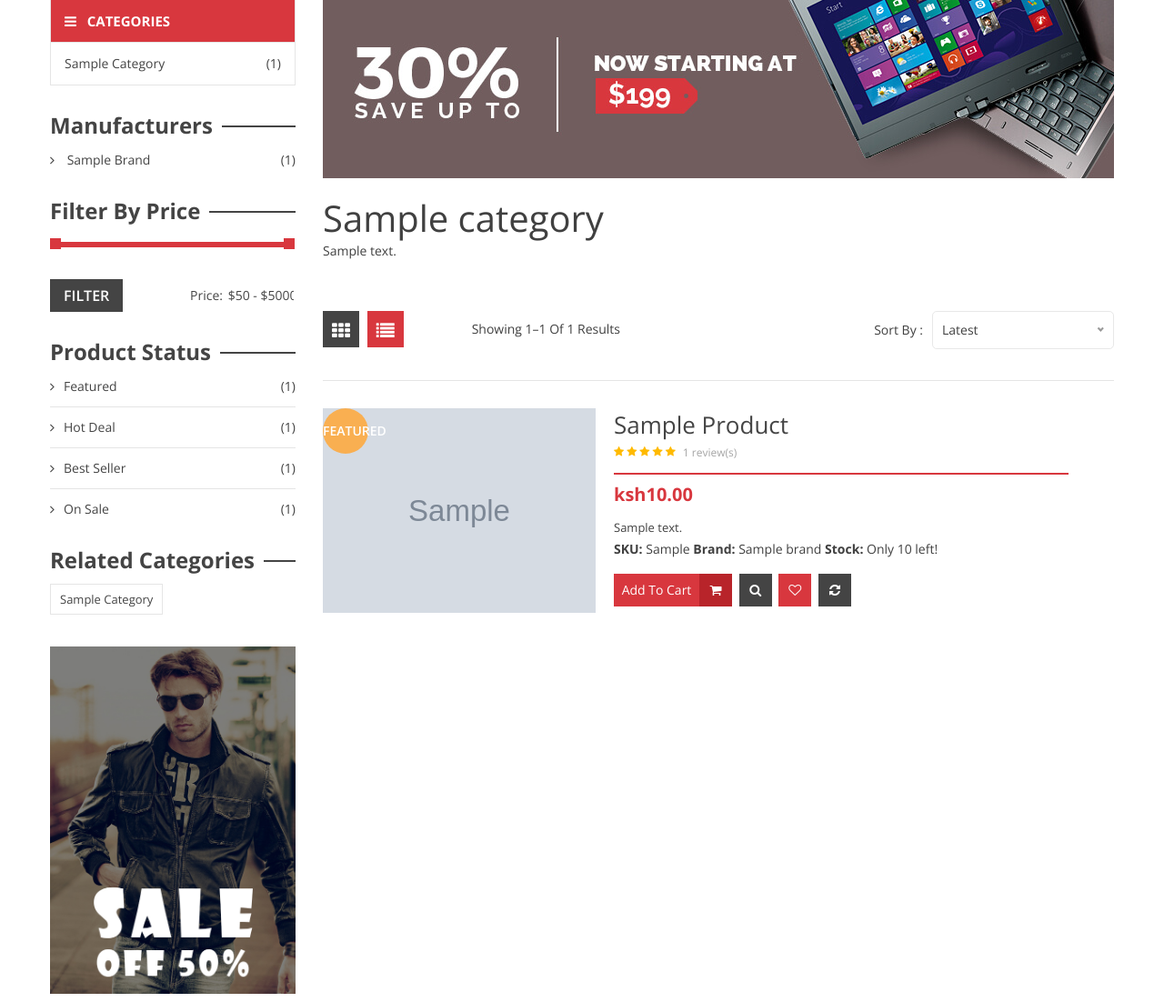
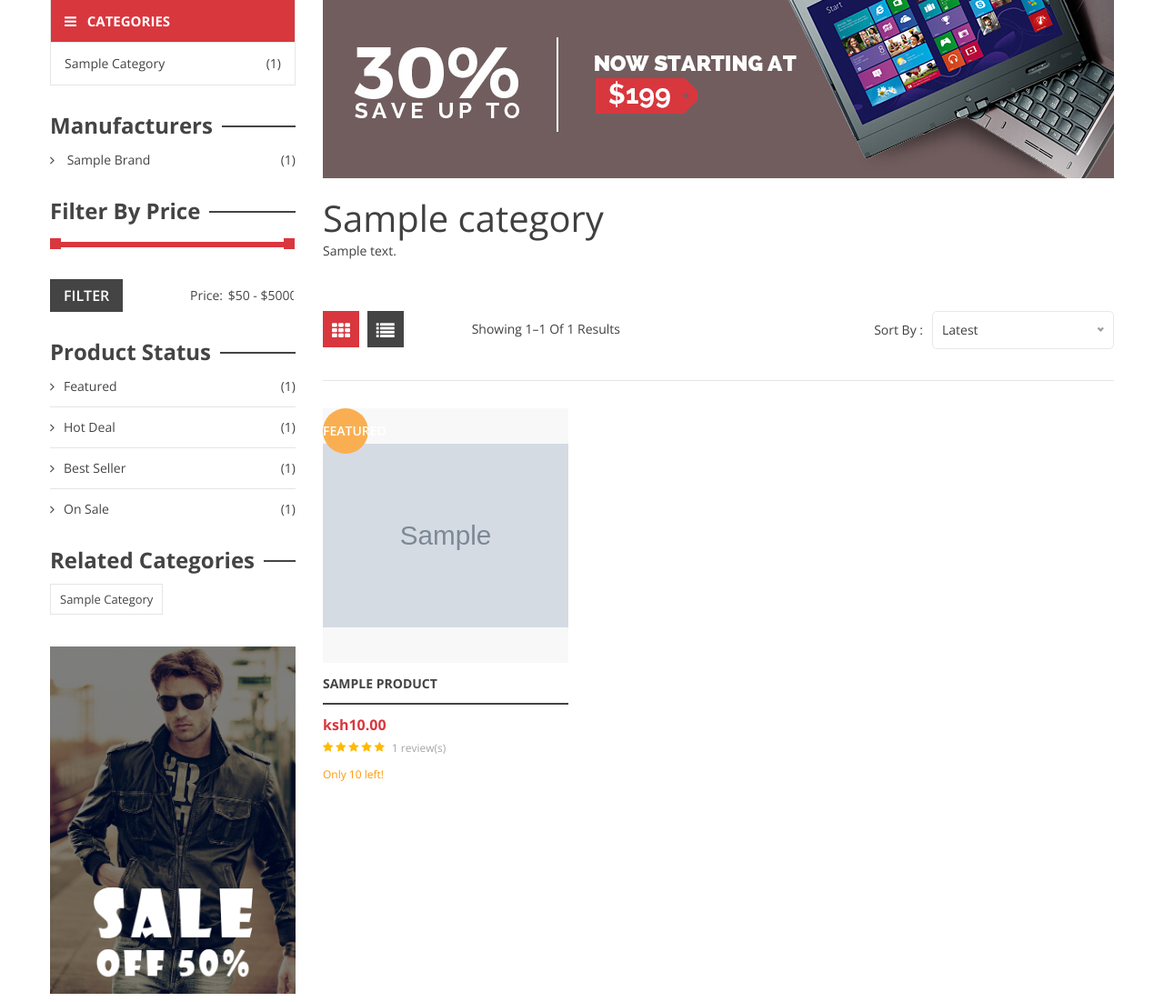
Before and after one commit to steve-ongera/galio, a Django app: a page that uses templates/category/category_products.html in a window 1280 px wide. Shown: the part 322-1424 px from the top of the page at 91% size. Run offline with Django 5.2, Linux system fonts and the light colour scheme; tables that the repository leaves empty hold one stand-in row (values such as "Sample post"); grey boxes marked "Sample" are stand-in pictures; some libraries are stand-ins or nearby versions.

```diff
--- a/templates/category/category_products.html
+++ b/templates/category/category_products.html
@@ -1,6 +1,103 @@
 {% extends "base.html" %}
 {% load static %}
 {% block content %}
+
+<style>
+/* Product image container - fixed size */
+.product-item .product-thumb {
+    height: 280px;
+    overflow: hidden;
+    display: flex;
+    align-items: center;
+    justify-content: center;
+    background: #f8f8f8;
+}
+
+.product-item .product-thumb img {
+    width: 100%;
+    height: 100%;
+    object-fit: cover;
+}
+
+/* Product name truncation */
+.product-item .product-content h4 {
+    overflow: hidden;
+    text-overflow: ellipsis;
+    white-space: nowrap;
+    margin-bottom: 10px;
+}
+
+.product-item .product-content h4 a {
+    display: block;
+    overflow: hidden;
+    text-overflow: ellipsis;
+    white-space: nowrap;
+}
+
+/* Hide list view by default */
+.product-list-item {
+    display: none;
+}
+
+/* Show grid view by default */
+.product-item {
+    display: block;
+}
+
+/* When list view is active */
+.shop-product-wrap.list-view .product-item {
+    display: none;
+}
+
+.shop-product-wrap.list-view .product-list-item {
+    display: block;
+}
+
+/* List view image size */
+.product-list-item .product-thumb {
+    height: 200px;
+    width: 200px;
+    overflow: hidden;
+    display: flex;
+    align-items: center;
+    justify-content: center;
+    background: #f8f8f8;
+    flex-shrink: 0;
+}
+
+.product-list-item .product-thumb img {
+    width: 100%;
+    height: 100%;
+    object-fit: cover;
+}
+
+/* List view content truncation */
+.product-list-item .product-list-content h3 a {
+    display: block;
+    overflow: hidden;
+    text-overflow: ellipsis;
+    white-space: nowrap;
+}
+
+/* Stock status styling */
+.stock-status {
+    font-size: 12px;
+    margin-top: 5px;
+}
+
+.stock-status.out-of-stock {
+    color: #dc3545;
+}
+
+.stock-status.low-stock {
+    color: #ff9800;
+}
+
+.stock-status.in-stock {
+    color: #28a745;
+}
+</style>
+
 <!-- breadcrumb area start -->
 <div class="breadcrumb-area">
     <div class="container">
@@ -104,7 +201,7 @@
                     </div>
                     <!-- pricing filter end -->
 
-                    <!-- product size start -->
+                    <!-- product status start -->
                     <div class="sidebar-widget mb-30">
                         <div class="sidebar-title mb-10">
                             <h3>product status</h3>
@@ -168,8 +265,8 @@
                             <div class="col-lg-7 col-md-6">
                                 <div class="top-bar-left">
                                     <div class="product-view-mode mr-70 mr-sm-0">
-                                        <a href="#" data-target="grid"><i class="fa fa-th"></i></a>
-                                        <a class="active" href="#" data-target="list"><i class="fa fa-list"></i></a>
+                                        <a class="active" href="#" data-target="grid"><i class="fa fa-th"></i></a>
+                                        <a href="#" data-target="list"><i class="fa fa-list"></i></a>
                                     </div>
                                     <div class="product-amount">
                                         <p>Showing {{ page_obj.start_index }}–{{ page_obj.end_index }} of {{ total_products }} results</p>
@@ -199,7 +296,7 @@
                     <!-- shop product top wrap end -->
 
                     <!-- product item start -->
-                    <div class="shop-product-wrap list row">
+                    <div class="shop-product-wrap grid row">
                         {% for product in products %}
                         <div class="col-lg-4 col-md-6 col-sm-6">
                             <!-- product single grid item start -->
@@ -416,4 +513,32 @@
     </div>
 </div>
 <!-- page wrapper end -->
+
+<script>
+// Toggle between grid and list view
+document.addEventListener('DOMContentLoaded', function() {
+    const gridBtn = document.querySelector('[data-target="grid"]');
+    const listBtn = document.querySelector('[data-target="list"]');
+    const productWrap = document.querySelector('.shop-product-wrap');
+
+    if (gridBtn && listBtn && productWrap) {
+        gridBtn.addEventListener('click', function(e) {
+            e.preventDefault();
+            productWrap.classList.remove('list-view');
+            productWrap.classList.add('grid');
+            gridBtn.classList.add('active');
+            listBtn.classList.remove('active');
+        });
+
+        listBtn.addEventListener('click', function(e) {
+            e.preventDefault();
+            productWrap.classList.add('list-view');
+            productWrap.classList.remove('grid');
+            listBtn.classList.remove('active');
+            gridBtn.classList.add('active');
+        });
+    }
+});
+</script>
+
 {% endblock %}
```
